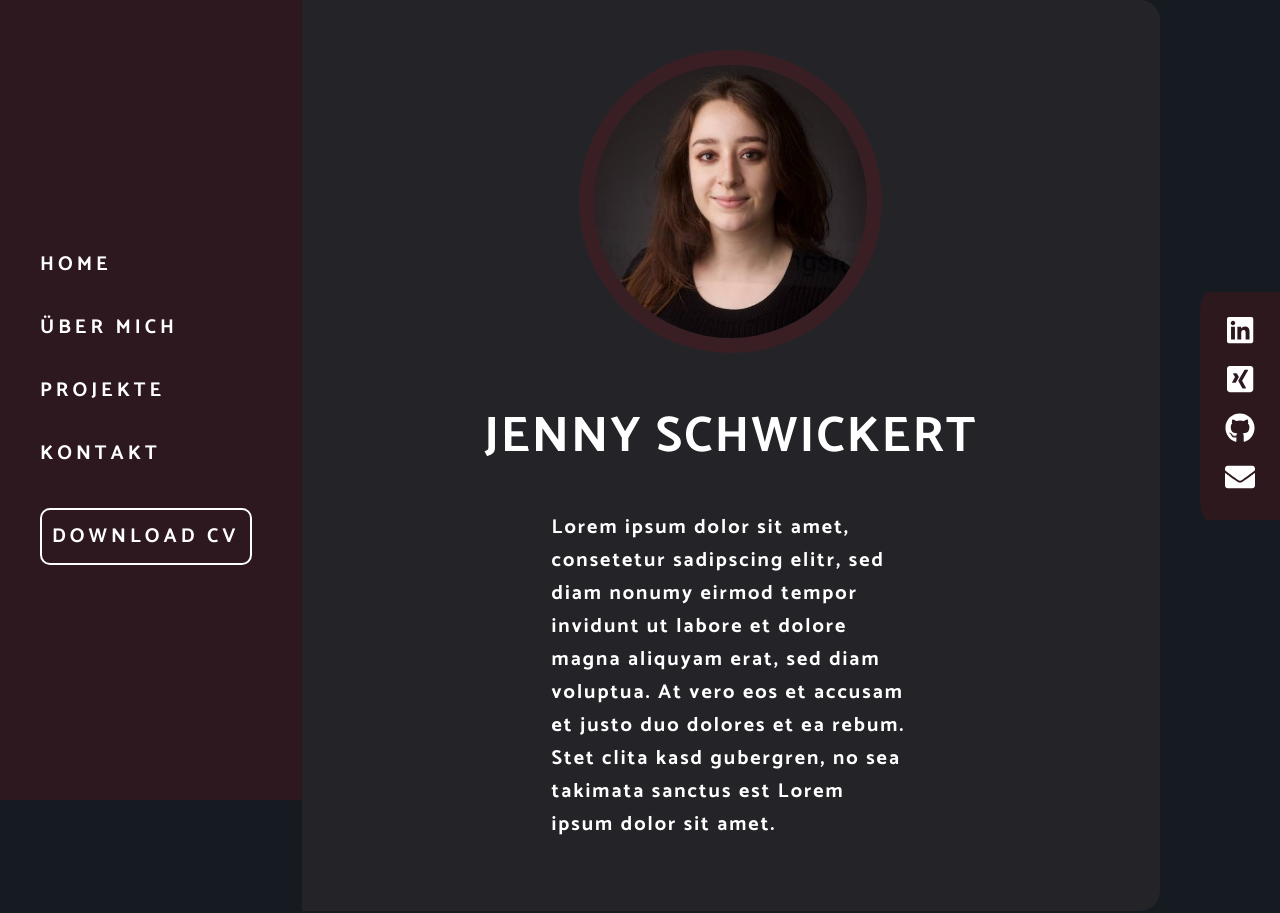
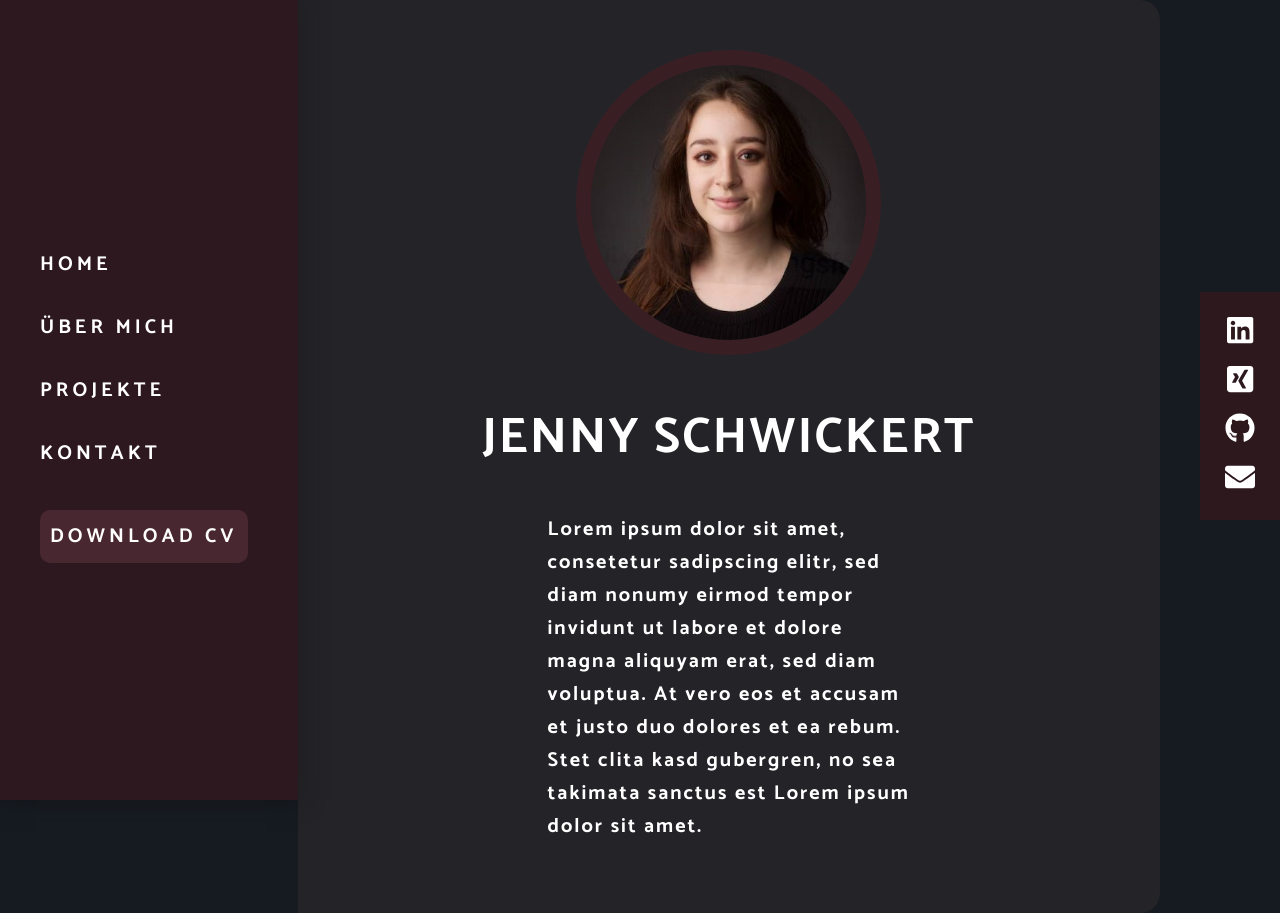
Before and after one commit to schwickertjenny/my-resume, a React (Create React App) app in the folder my-resume/: page / in a window 1280 px wide. Built offline with nearby package versions, Linux system fonts and the light colour scheme.

Commit message:
change navbar styles

```diff
--- a/my-resume/src/components/NavBar.styles.ts
+++ b/my-resume/src/components/NavBar.styles.ts
@@ -8,6 +8,7 @@ export const Wrapper = styled.div`
   display: flex;
   margin: 0;
   background-color: rgba(255, 0, 0, 0.1);
+  box-shadow: 1px -1px 22px 0 #131314;
 
   ul {
     list-style-type: none;
@@ -23,7 +24,8 @@ export const Wrapper = styled.div`
 
       /* display: inline-block; */
       border-radius: 10px;
-      border: 2px solid;
+      /* border: 2px solid; */
+      background-color: #482731;
       padding: 10px;
       width: auto;
       -webkit-transition: all 0.5s;
@@ -50,6 +52,11 @@ export const Wrapper = styled.div`
     letter-spacing: 4px;
     position: relative;
     color: white;
+
+    -webkit-transition: all 0.5s;
+    -moz-transition: all 0.5s;
+    -o-transition: all 0.5s;
+    transition: all 0.5s;
   }
   @keyframes blink {
     0%,
--- a/my-resume/src/components/SocialMediaMenue.styles.ts
+++ b/my-resume/src/components/SocialMediaMenue.styles.ts
@@ -7,7 +7,6 @@ export const Wrapper = styled.div`
   width: auto;
   margin-top: -8em;
   background-color: rgba(255, 0, 0, 0.1);
-  border-radius: 10% 0 0 10%;
   text-align: center;
 
   /* ul:hover {
--- a/my-resume/src/components/Welcome.tsx
+++ b/my-resume/src/components/Welcome.tsx
@@ -13,8 +13,12 @@ function Welcome(): JSX.Element {
   return (
     <Wrapper className="content">
       <div className="context-box">
+        <div className="webpage-title">
         <img id="profile-pic" src={profilePic} />
         <h1>{personaData.firstName} {personaData.sureName}</h1>
+        </div>
+
+        <span></span>
         <p>{welcomePage.profession}</p>
       </div>
     </Wrapper>
--- a/my-resume/src/index.tsx
+++ b/my-resume/src/index.tsx
@@ -17,6 +17,7 @@ ReactDOM.render(
 
     <BrowserRouter>
       <Routes>
+        {/* TODO in componenten auslagern */}
         <Route path="projects" element={<Projects />} />
         <Route path="contact" element={<Contact />} />
         <Route path="about-me" element={<About />} />
--- a/my-resume/src/pages/about.tsx
+++ b/my-resume/src/pages/about.tsx
@@ -7,9 +7,7 @@ export default function About() {
     <>
       <NavBar />
       <SocialMediaMenue />
-      <main style={{ padding: "1rem 0" }}>
-        <h2>About</h2>
-      </main>
+
     </>
   );
 }
```
